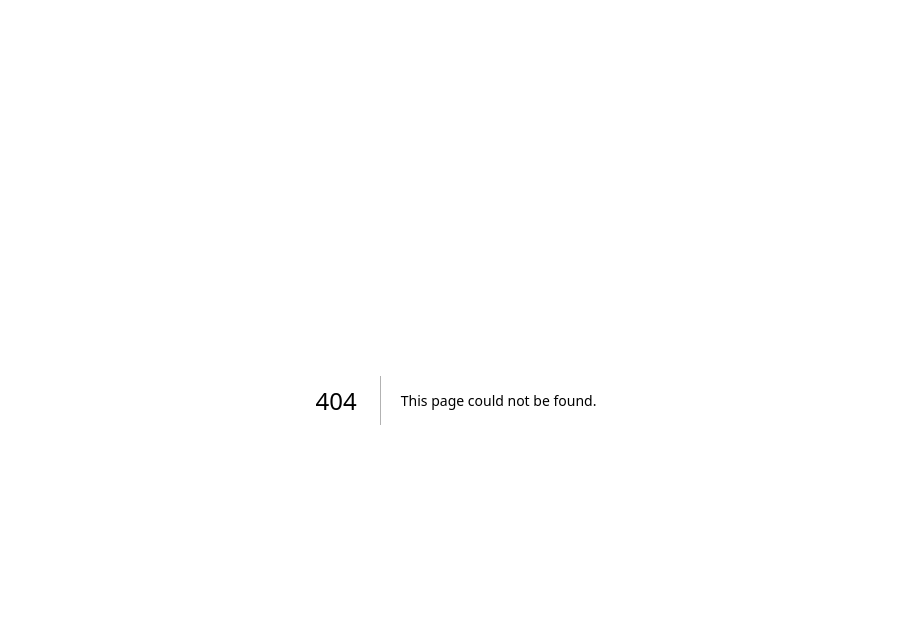
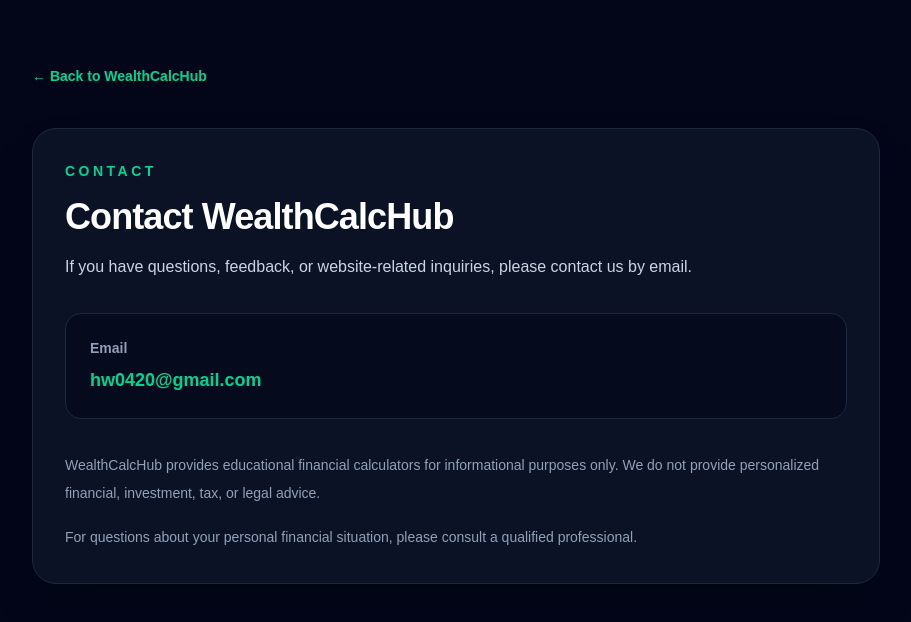
Before and after one commit to AWIN0420/wealthcalchub, a Next.js app: page /contact in a window 1280 px wide. Before the commit this address had no page. Shown: the top 622 px of the page, without its empty margins (184-1095 px from the left). Built offline with nearby package versions, Linux system fonts and the light colour scheme.

Commit message:
Add contact page

```diff
--- /dev/null
+++ b/src/app/contact/page.tsx
@@ -0,0 +1,66 @@
+import type { Metadata } from "next";
+import Link from "next/link";
+
+const contactEmail = "hw0420@gmail.com";
+
+export const metadata: Metadata = {
+  title: "Contact",
+  description:
+    "Contact WealthCalcHub for questions, feedback, or website-related inquiries.",
+};
+
+export default function ContactPage() {
+  return (
+    <main className="min-h-screen bg-slate-950 text-white">
+      <section className="mx-auto max-w-4xl px-6 py-16">
+        <Link
+          href="/"
+          className="text-sm font-semibold text-emerald-400 hover:text-emerald-300"
+        >
+          ← Back to WealthCalcHub
+        </Link>
+
+        <div className="mt-10 rounded-3xl border border-slate-800 bg-slate-900/70 p-8 shadow-2xl">
+          <p className="text-sm font-semibold uppercase tracking-[0.25em] text-emerald-400">
+            Contact
+          </p>
+
+          <h1 className="mt-4 text-3xl font-bold tracking-tight md:text-4xl">
+            Contact WealthCalcHub
+          </h1>
+
+          <p className="mt-4 leading-7 text-slate-300">
+            If you have questions, feedback, or website-related inquiries,
+            please contact us by email.
+          </p>
+
+          <div className="mt-8 rounded-2xl border border-slate-800 bg-slate-950/60 p-6">
+            <p className="text-sm font-semibold text-slate-400">
+              Email
+            </p>
+
+            <a
+              href={`mailto:${contactEmail}`}
+              className="mt-2 inline-block text-lg font-semibold text-emerald-400 hover:text-emerald-300"
+            >
+              {contactEmail}
+            </a>
+          </div>
+
+          <div className="mt-8 space-y-4 text-sm leading-7 text-slate-400">
+            <p>
+              WealthCalcHub provides educational financial calculators for
+              informational purposes only. We do not provide personalized
+              financial, investment, tax, or legal advice.
+            </p>
+
+            <p>
+              For questions about your personal financial situation, please
+              consult a qualified professional.
+            </p>
+          </div>
+        </div>
+      </section>
+    </main>
+  );
+}
```
